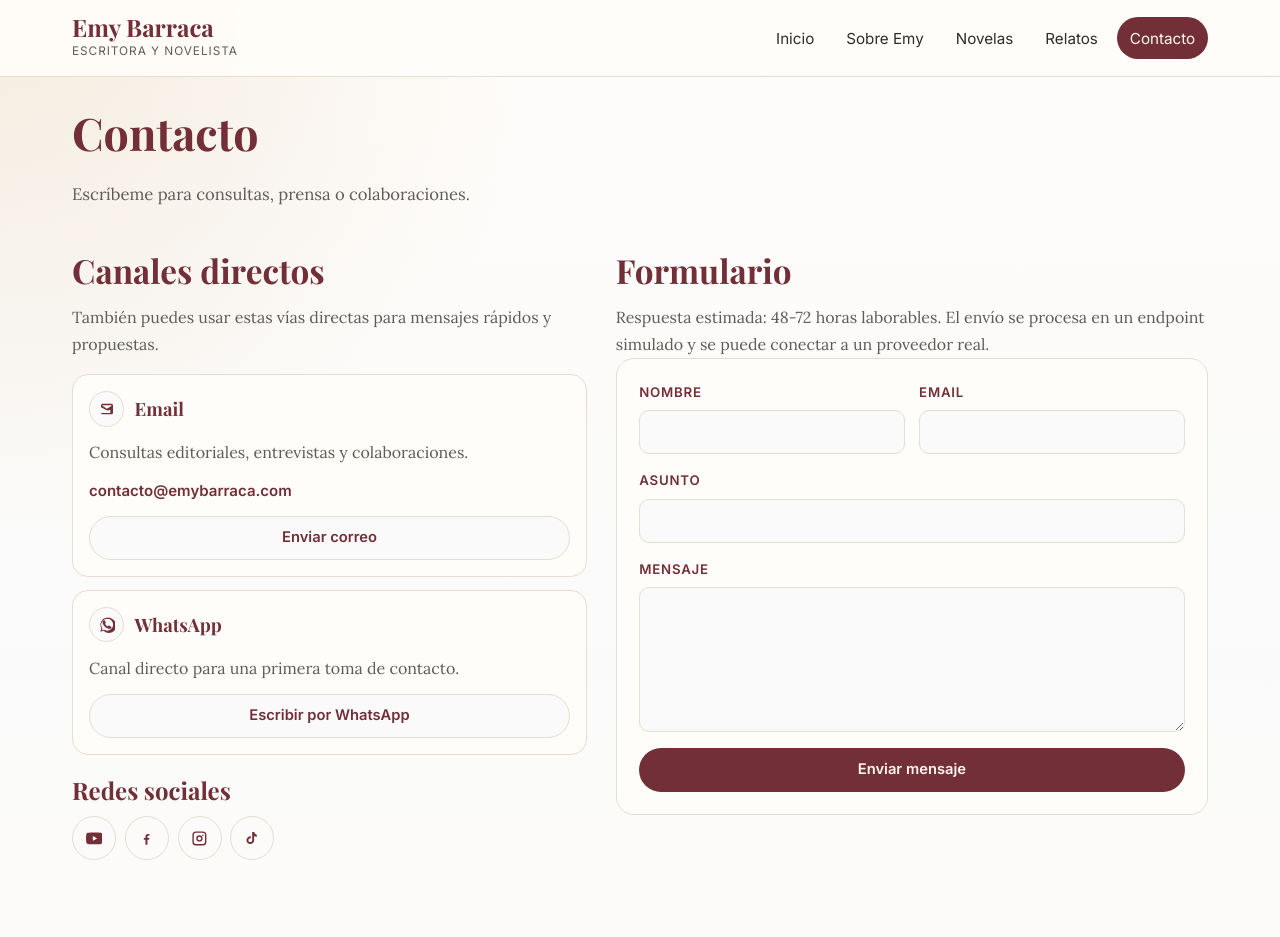
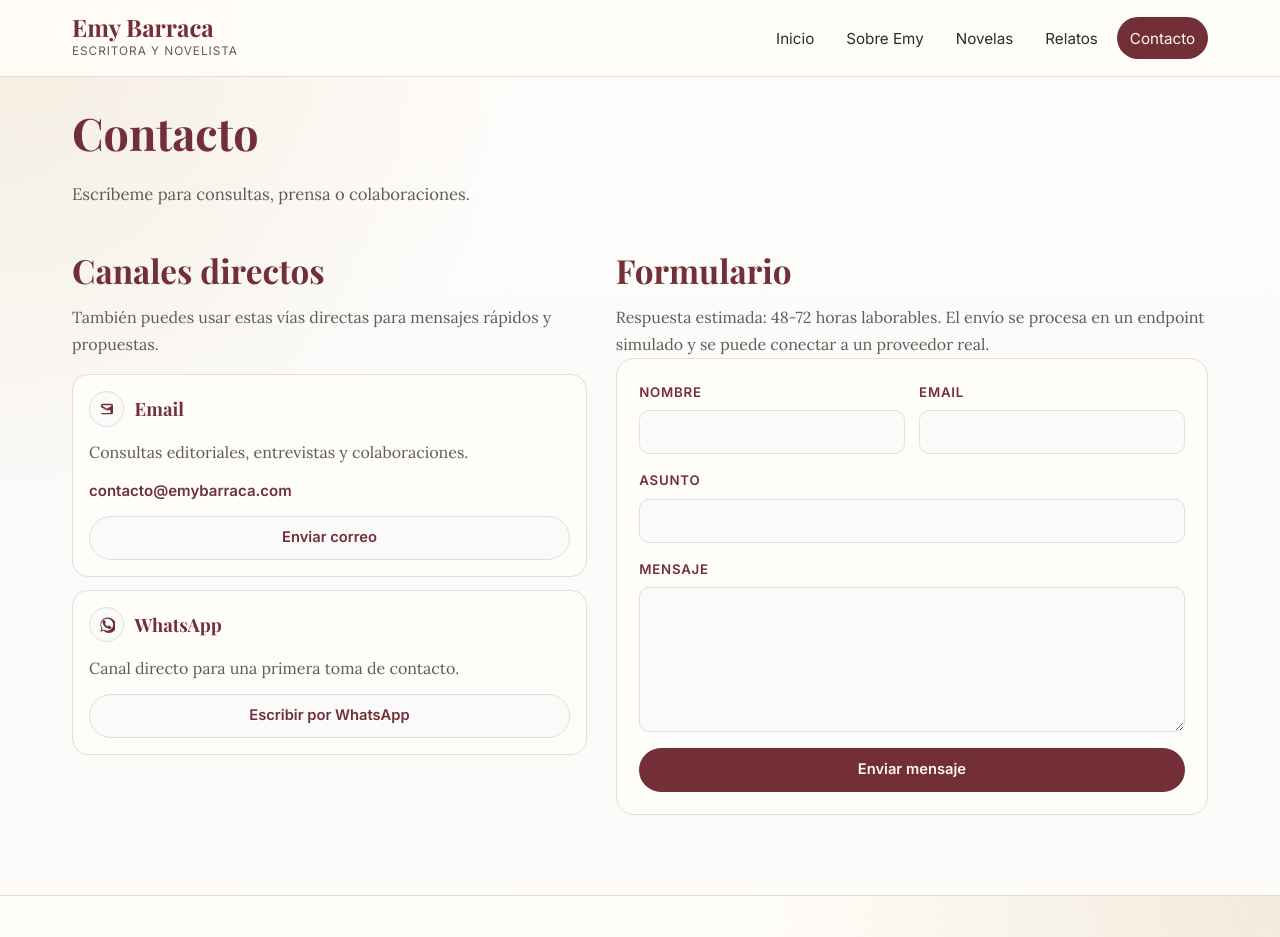
Before and after one commit to Ju114/emybarraca, a Next.js app: page /contacto in a window 1280 px wide. Shown: the top 937 px of the page. Built offline with nearby package versions, Linux system fonts and the light colour scheme.

Commit message:
update_4

```diff
--- a/app/contacto/page.module.css
+++ b/app/contacto/page.module.css
@@ -79,19 +79,6 @@
   height: 1rem;
 }
 
-.socialSection {
-  margin-top: 1.3rem;
-  display: grid;
-  gap: 0.7rem;
-}
-
-.socialTitle {
-  margin: 0;
-  color: var(--color-primary);
-  font-family: var(--font-heading);
-  font-size: clamp(1.25rem, 2.2vw, 1.5rem);
-}
-
 @media (max-width: 1023px) {
   .grid {
     grid-template-columns: 1fr;
--- a/app/contacto/page.tsx
+++ b/app/contacto/page.tsx
@@ -2,7 +2,6 @@ import type { Metadata } from "next";
 import Link from "next/link";
 import { ContactForm } from "@/components/ContactForm";
 import { SocialIcon } from "@/components/SocialIcon";
-import { SocialLinks } from "@/components/SocialLinks";
 import { siteConfig } from "@/data/site";
 import { buildMetadata } from "@/lib/seo";
 import styles from "./page.module.css";
@@ -74,17 +73,6 @@ export default function ContactPage() {
               </article>
             ))}
           </div>
-
-          <section className={styles.socialSection} aria-labelledby="redes-sociales">
-            <h3 id="redes-sociales" className={styles.socialTitle}>
-              Redes sociales
-            </h3>
-            <SocialLinks
-              compact
-              iconOnly
-              platforms={["youtube", "facebook", "instagram", "tiktok"]}
-            />
-          </section>
         </article>
 
         <article>
```
